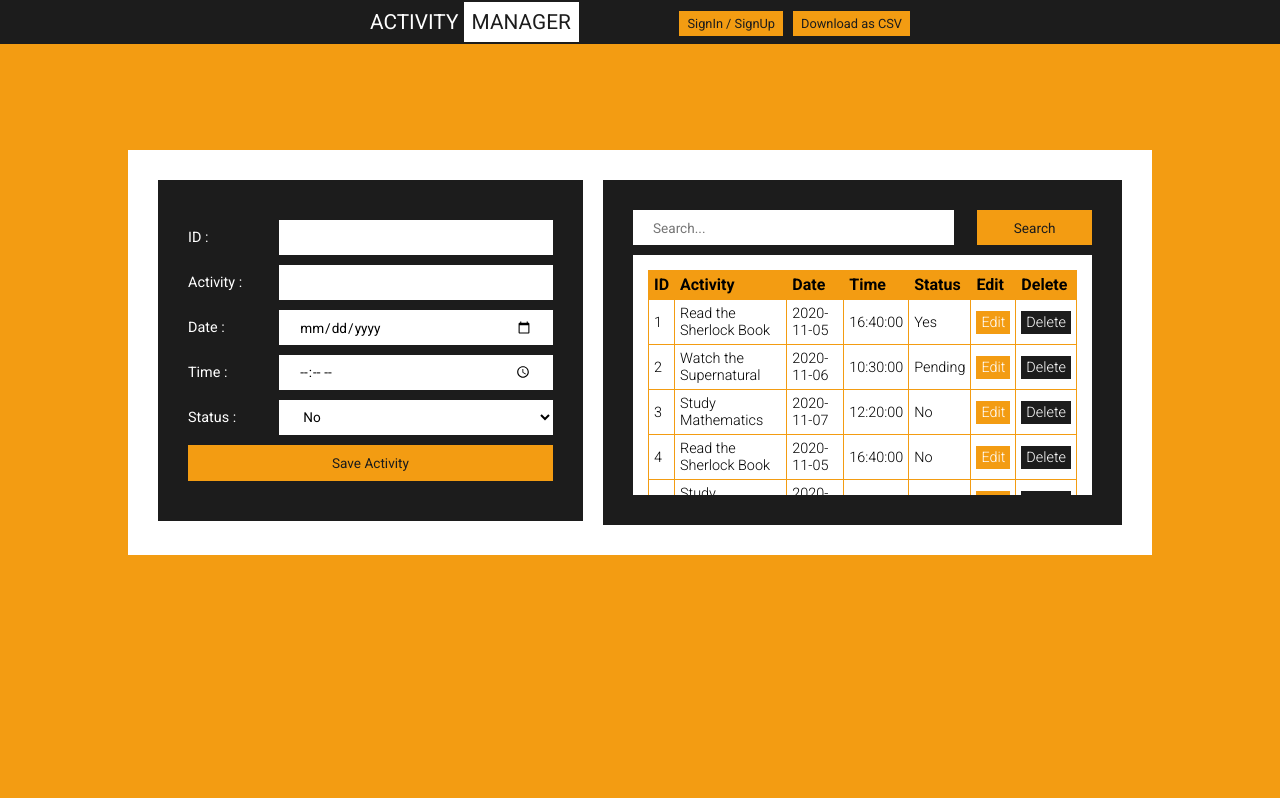
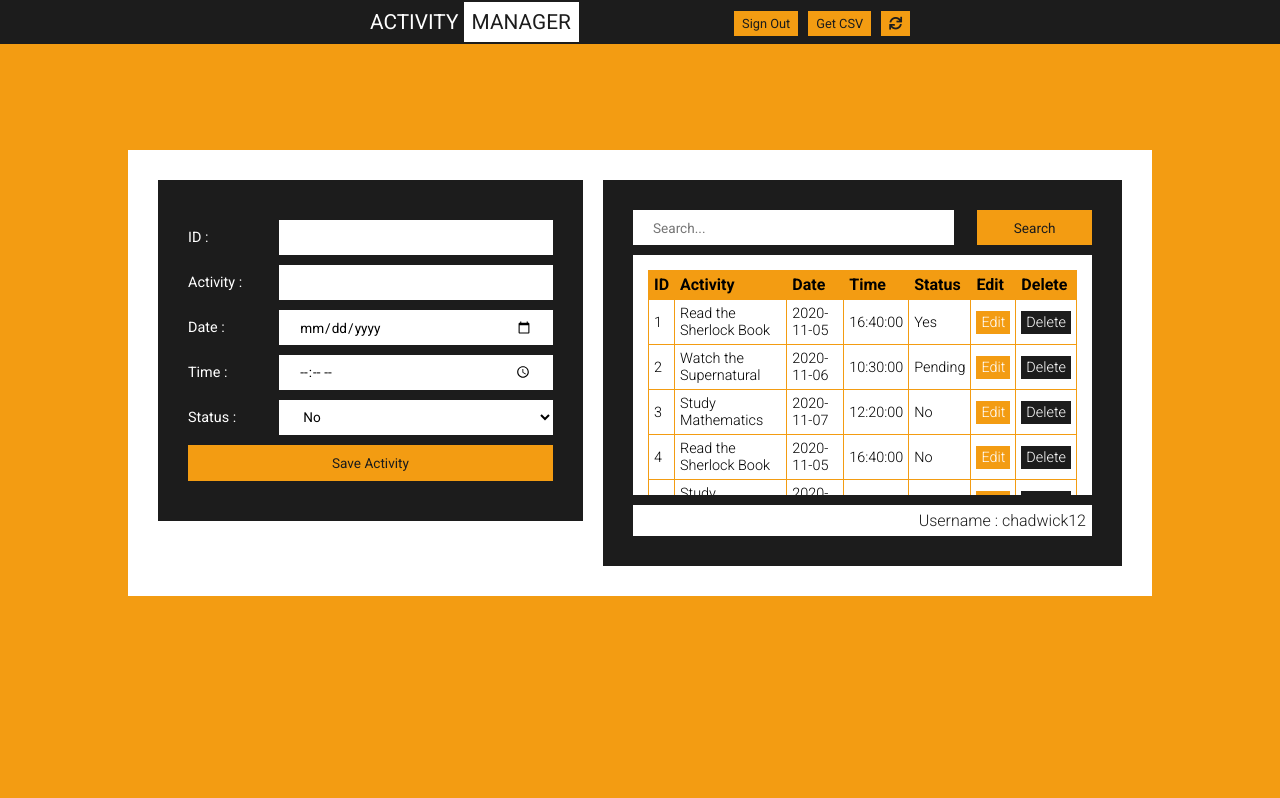
Before and after one commit to wahsandaruwan/activity_mgmt_app_frontend, a plain HTML site: page index.html in a window 1280 px wide. Drawn offline with Linux system fonts and the light colour scheme.

Commit message:
Added refresh button and username section

```diff
--- a/css/style1.css
+++ b/css/style1.css
@@ -235,6 +235,19 @@ header nav .menu li a:hover{
     color: #1c1c1c;
 }
 
+/* User Name */
+.tab .user{
+    width: 100%;
+}
+
+.tab .user p{
+    margin-top: 10px;
+    text-align: right;
+    padding: 6px;
+    background-color: #fff;
+    color: #1c1c1c;
+}
+
 /* ---------Responsive---------- */
 @media(max-width: 1160px){
     /* -------Navigation------- */
--- a/index.html
+++ b/index.html
@@ -5,6 +5,7 @@
     <meta name="viewport" content="width=device-width, initial-scale=1.0">
     <title>Activity Management</title>
     <link rel="stylesheet" href="./css/style1.css">
+    <link rel="stylesheet" href="https://cdnjs.cloudflare.com/ajax/libs/font-awesome/5.15.1/css/all.min.css" integrity="sha512-+4zCK9k+qNFUR5X+cKL9EIR+ZOhtIloNl9GIKS57V1MyNsYpYcUrUeQc9vNfzsWfV28IaLL3i96P9sdNyeRssA==" crossorigin="anonymous" />
 </head>
 <body>
     <!-- Header -->
@@ -12,8 +13,9 @@
         <nav>
             <div class="logo">Activity <span>Manager</span></div>
             <ul class="menu">
-                <li><a href="./si-su.html">SignIn / SignUp</a></li>
-                <li><a href="#">Download as CSV</a></li>
+                <li><a href="./si-su.html">Sign Out</a></li>
+                <li><a href="#">Get CSV</a></li>
+                <li class="ref"><a href="./index.html"><i class="fas fa-sync"></i></a></li>
             </ul>
         </nav>
     </header>
@@ -187,6 +189,11 @@
                     </tr>
                 </table>
             </div>
+
+            <!-- User Name -->
+            <div class="user">
+                <p>Username : chadwick12</p>
+            </div>
         </div>
     </div>
 </body>
```
